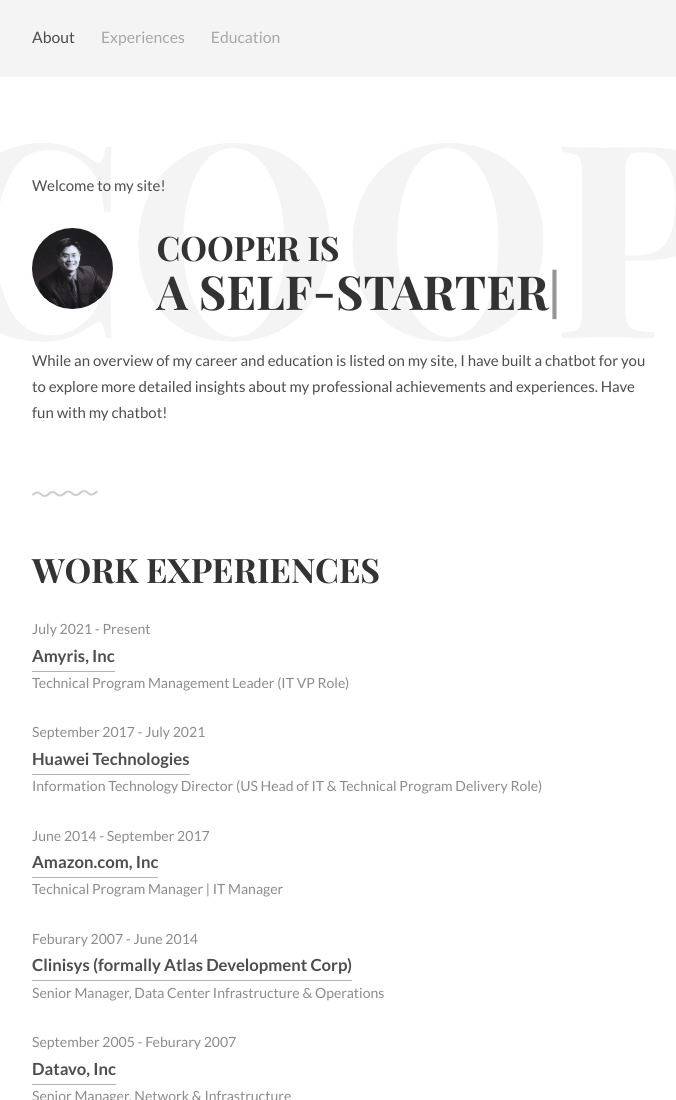
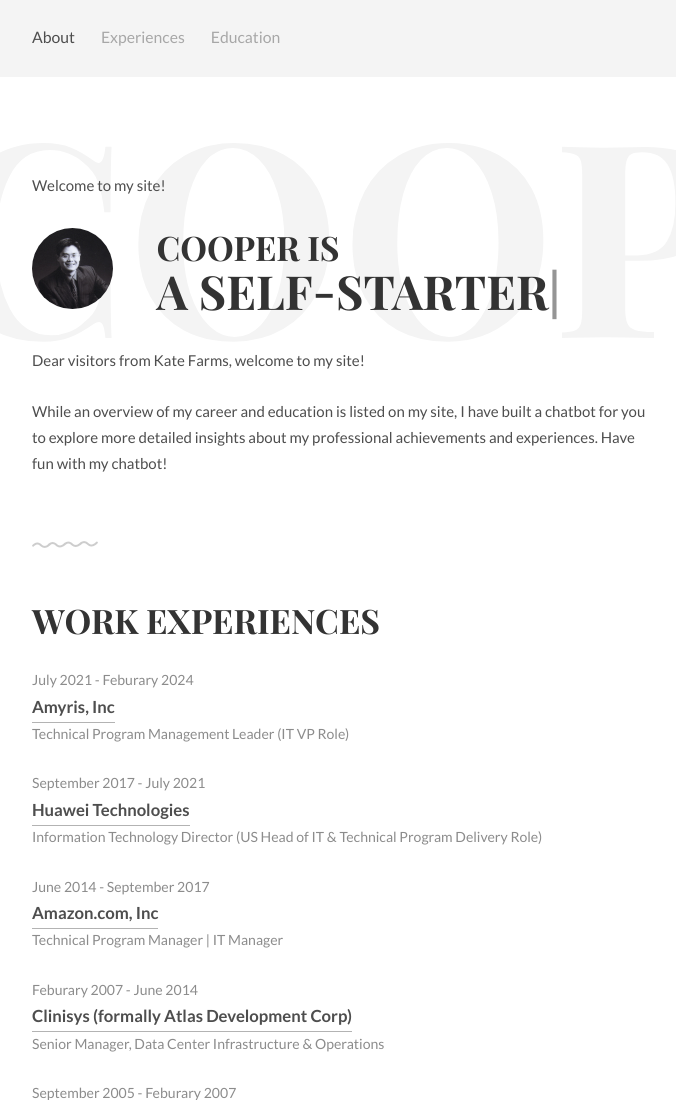
Before and after one commit to cooperchien/katefarms, a plain HTML site: page index.html in a window 1280 px wide. Shown: the top 1100 px of the page, without its empty margins (297-973 px from the left). Drawn offline with Linux system fonts and the light colour scheme.

Commit message:
Update index.html

```diff
--- a/index.html
+++ b/index.html
@@ -98,8 +98,8 @@
 				<div class="unit-80">
 					<h1>Cooper is<br><span id="typed"></span></h1>
 				</div>
-				<p>
-					While an overview of my career and education is listed on my site, I have built a chatbot for you to explore more detailed insights about my professional achievements and experiences. Have fun with my chatbot!
+				<p>Dear visitors from Kate Farms, welcome to my site! </p>
+				<p>While an overview of my career and education is listed on my site, I have built a chatbot for you to explore more detailed insights about my professional achievements and experiences. Have fun with my chatbot!
 				</p>
 			</div>
 		</div>
@@ -110,7 +110,7 @@
 		<div class="container">
 			<h1>Work Experiences</h1>
 			<ul class="work-list">
-				<li>July 2021 - Present</li>
+				<li>July 2021 - Feburary 2024</li>
 				<li><a href="#">Amyris, Inc</a></li>
 				<li>Technical Program Management Leader (IT VP Role)</li>
 			</ul>
```
